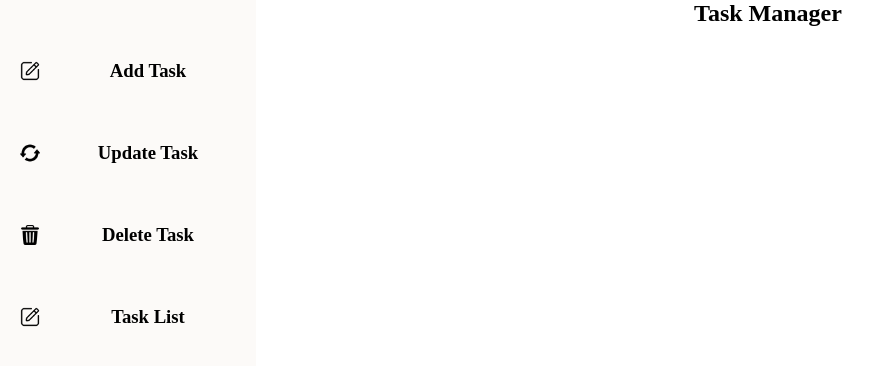
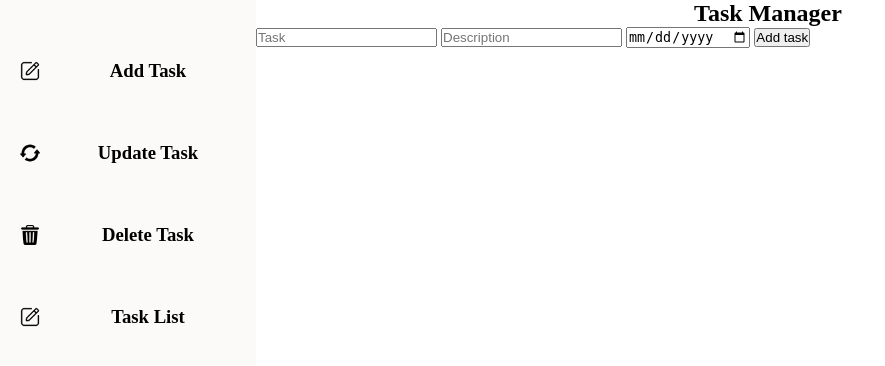
Before and after one commit to Ashok41-dev/TaskManager, a Flask app: page / in a window 1280 px wide. Shown: the top 366 px of the page, without its empty margins (0-885 px from the left). Run offline with Flask 3, Linux system fonts and the light colour scheme.

Commit message:
addtaskpage

```diff
--- /dev/null
+++ b/TaskManager/templates/components/addtask.html
@@ -0,0 +1,7 @@
+<h1>Task Manager</h1>
+<form class="addtask">
+    <input type="text" name="taskname" placeholder="Task"/>
+    <input type="text" name="description" placeholder="Description"/>
+    <input type="date" name="date" placeholder="Description"/>
+    <button type="submit">Add task</button>
+</form>
--- a/TaskManager/templates/components/maincontent.html
+++ /dev/null
@@ -1 +0,0 @@
-<h1>Task Manager</h1>
--- a/TaskManager/templates/index.html
+++ b/TaskManager/templates/index.html
@@ -13,7 +13,7 @@
             {% include('components/sidebar.html') %}
         </section>
         <section class="maincontent">
-            {% include('components/maincontent.html') %}
+            {% include('components/addtask.html') %}
        </section>
     </div>
 
```
